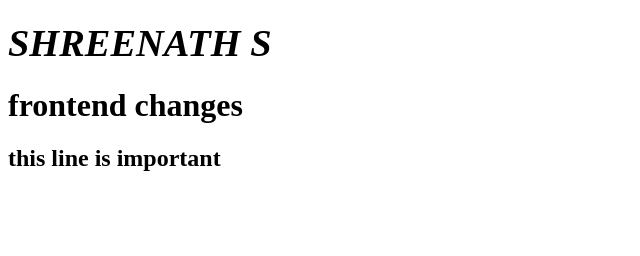
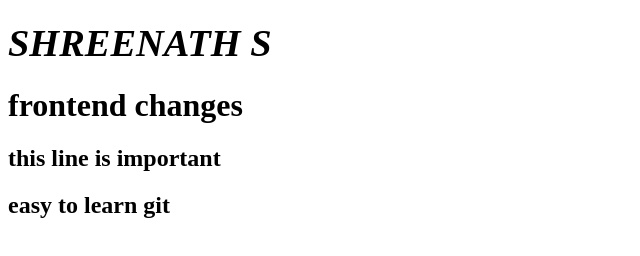
Before and after one commit to SHREENATH26/learning-git, a plain HTML site: page index.html in a window 1280 px wide. Shown: the whole page, without its empty margins (0-640 px from the left). Drawn offline with Linux system fonts and the light colour scheme.

Commit message:
feat: added a line

```diff
--- a/index.html
+++ b/index.html
@@ -9,5 +9,6 @@
     <h1><big><i>SHREENATH S</i></big></h1>
     <h1>frontend changes</h1>
     <h2> this line is important</h2>
+    <h2>easy to learn git </h2>
 </body>
 </html>
```
